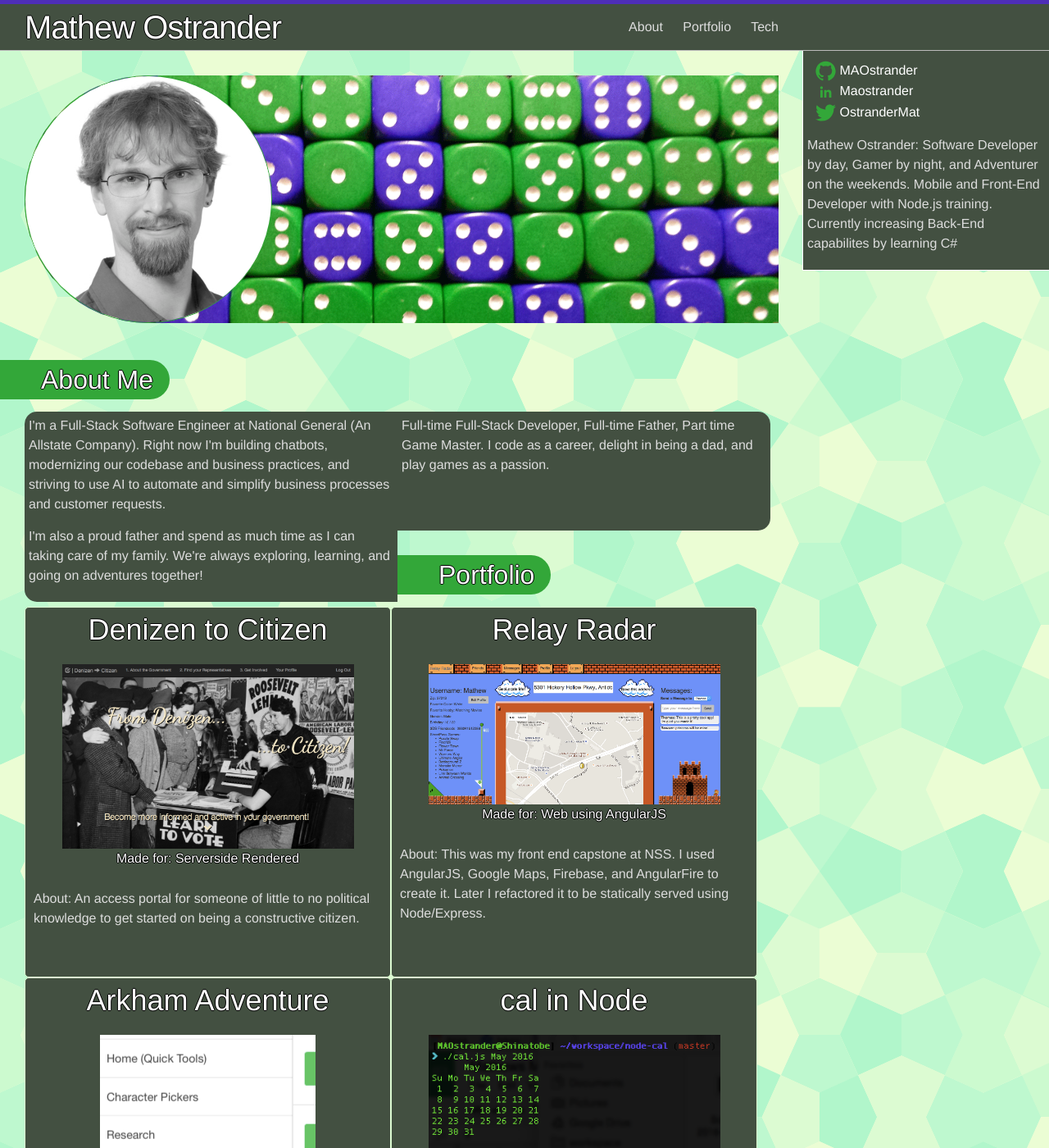
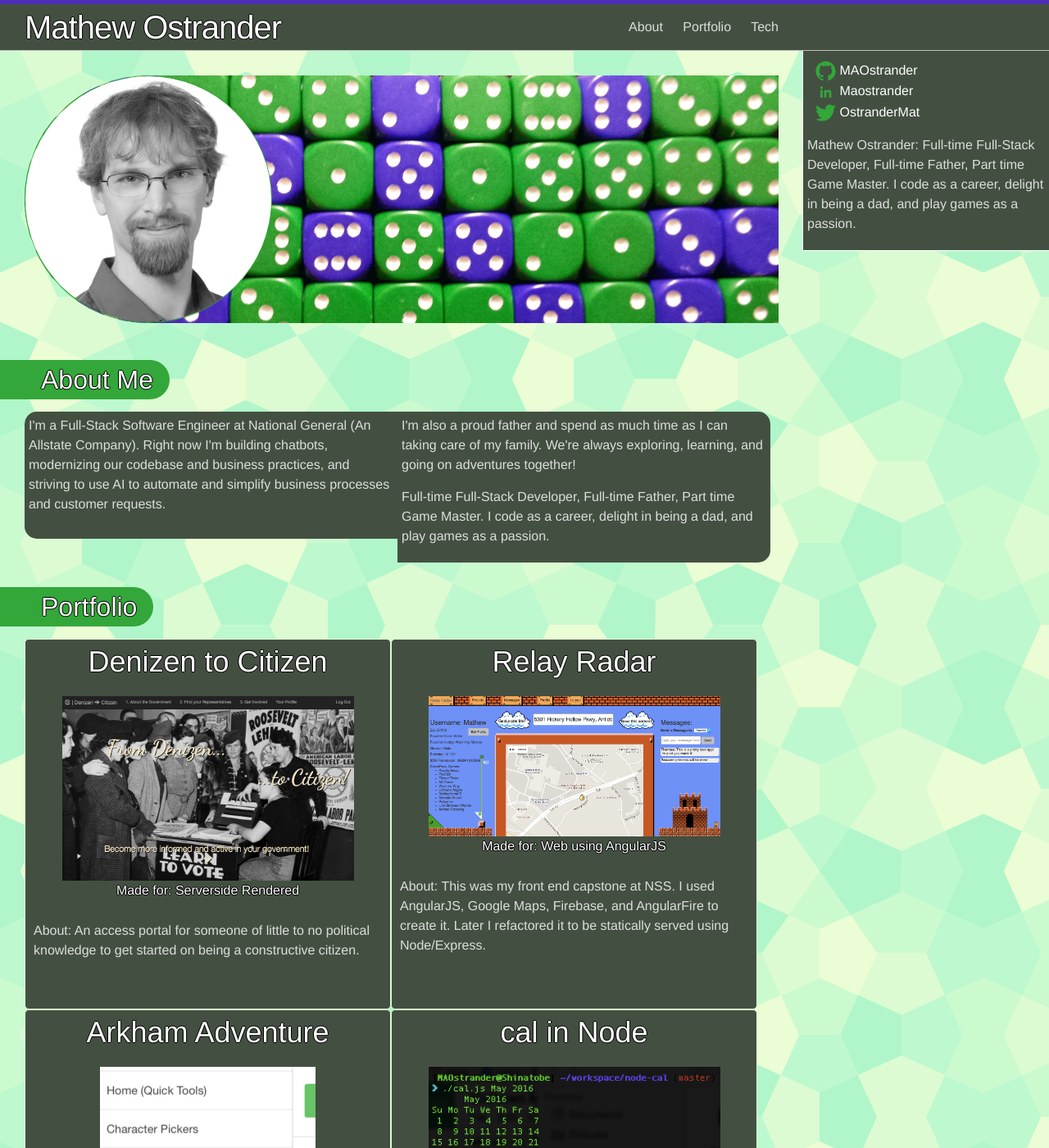
Before and after one commit to MAOstrander/MAOstrander.github.io, a Jekyll site: the page built from index.html, in a window 1280 px wide and 1400 px high. Shown: the whole window at 82% size. Built offline with Jekyll 4.4.1, drawn with Linux system fonts in a browser that asks for light colours.

Commit message:
tweek the css and update the info file

```diff
--- a/_config.yml
+++ b/_config.yml
@@ -8,7 +8,7 @@
 # Site settings
 title: Mathew Ostrander
 description: >
-  Mathew Ostrander: Software Developer by day, Gamer by night, and Adventurer on the weekends. Mobile and Front-End Developer with Node.js training. Currently increasing Back-End capabilites by learning C#
+  Mathew Ostrander: Full-time Full-Stack Developer, Full-time Father, Part time Game Master. I code as a career, delight in being a dad, and play games as a passion.
 baseurl: "" # the subpath of your site, e.g. /blog
 url: "http://mathewostrander.com" # the base hostname & protocol for your site
 twitter_username: OstranderMat
--- a/_includes/info.html
+++ b/_includes/info.html
@@ -7,11 +7,11 @@
       <p>
         I'm a Full-Stack Software Engineer at National General (An Allstate Company). Right now I'm building chatbots, modernizing our codebase and business practices, and striving to use AI to automate and simplify business processes and customer requests.
       </p>
+    </div>
+    <div class="info-col info-col-2">
       <p>
         I'm also a proud father and spend as much time as I can taking care of my family. We're always exploring, learning, and going on adventures together!
       </p>
-    </div>
-    <div class="info-col info-col-2">
       <p>Full-time Full-Stack Developer, Full-time Father, Part time Game Master. I code as a career, delight in being a dad, and play games as a passion. </p>
     </div>
   </div>
--- a/_sass/_info.scss
+++ b/_sass/_info.scss
@@ -7,7 +7,7 @@
     @include media-query($large) {
     min-height: 210px;
     }
-    min-height: 135px;
+    min-height: 145px;
     float: left;
     padding: 5px;
     background-color: $light-background-color;
```
